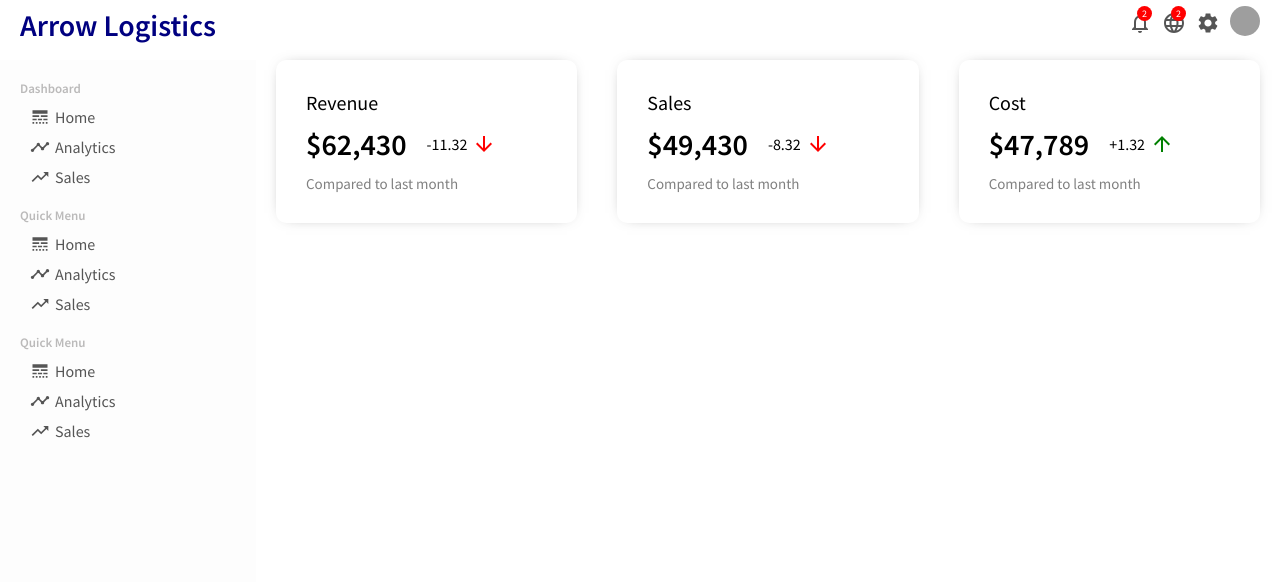
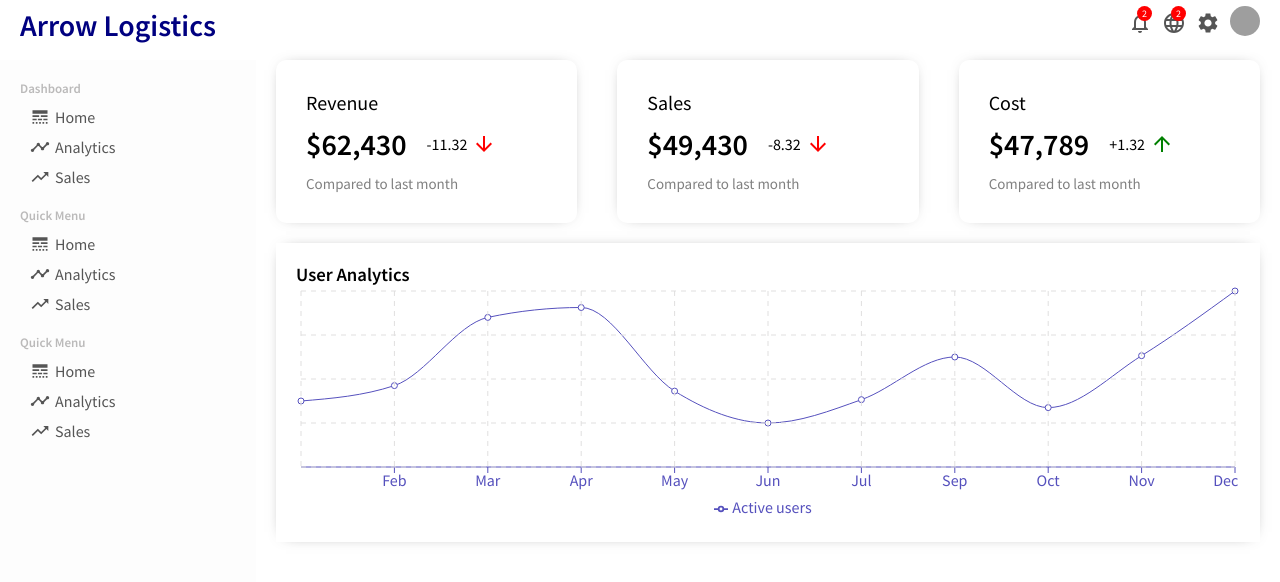
Before and after one commit to Deshan-Charuka/react-admin-dashboard, a React (Create React App) app: page / in a window 1280 px wide. Shown: the top 582 px of the page. Built offline with nearby package versions, Linux system fonts and the light colour scheme; grey boxes are pictures that could not be loaded.

Commit message:
Add Chart component

```diff
--- /dev/null
+++ b/src/Constants/Data.js
@@ -0,0 +1,46 @@
+export const userData = [
+    {
+      name: "Jan",
+      "Active users": 3000,
+    },
+    {
+      name: "Feb",
+      "Active users": 3700,
+    },
+    {
+      name: "Mar",
+      "Active users": 6800,
+    },
+    {
+      name: "Apr",
+      "Active users": 7250,
+    },
+    {
+      name: "May",
+      "Active users": 3450,
+    },
+    {
+      name: "Jun",
+      "Active users": 2000,
+    },
+    {
+      name: "Jul",
+      "Active users": 3060,
+    },
+    {
+      name: "Sep",
+      "Active users": 5000,
+    },
+    {
+      name: "Oct",
+      "Active users": 2700,
+    },
+    {
+      name: "Nov",
+      "Active users": 5060,
+    },
+    {
+      name: "Dec",
+      "Active users": 8000,
+    },
+  ];
--- /dev/null
+++ b/src/components/chart/Chart.css
@@ -0,0 +1,6 @@
+.chart{
+    margin: 20px;
+    padding: 20px;
+    -webkit-box-shadow: 0px 0px 15px -10px rgba(0, 0, 0, 0.75);
+    box-shadow: 0px 0px 15px -10px rgba(0, 0, 0, 0.75);
+}
--- /dev/null
+++ b/src/components/chart/Chart.jsx
@@ -0,0 +1,33 @@
+import React from "react";
+import "./Chart.css";
+import {
+  LineChart,
+  Line,
+  XAxis,
+  CartesianGrid,
+  Tooltip,
+  Legend,
+  ResponsiveContainer,
+} from "recharts";
+
+export default function Chart({ title, data, dataKey, grid }) {
+  return (
+    <div className="chart">
+      <h3 className="chartTitle">{title}</h3>
+      <ResponsiveContainer width={"100%"} aspect={4 / 1}>
+        <LineChart data={data}>
+          <XAxis dataKey={"name"} stroke="#5550bd"></XAxis>
+          <Line type={"monotone"} dataKey={dataKey} stroke="#5550bd"></Line>
+          <Tooltip />
+          {grid && (
+            <CartesianGrid
+              stroke="#e0dfdf"
+              strokeDasharray={"5 5"}
+            ></CartesianGrid>
+          )}
+          <Legend></Legend>
+        </LineChart>
+      </ResponsiveContainer>
+    </div>
+  );
+}
--- a/src/pages/home/Home.jsx
+++ b/src/pages/home/Home.jsx
@@ -1,11 +1,14 @@
 import "./Home.css";
 import React from "react";
 import FeaturedInfo from "../../components/featuredInfo/FeaturedInfo";
+import Chart from "../../components/chart/Chart";
+import {userData} from "../../Constants/Data"
 
 export default function Home() {
   return (
     <div className="home">
       <FeaturedInfo />
+      <Chart data={userData} title="User Analytics" grid dataKey={"Active users"}/>
     </div>
   );
 }
```
